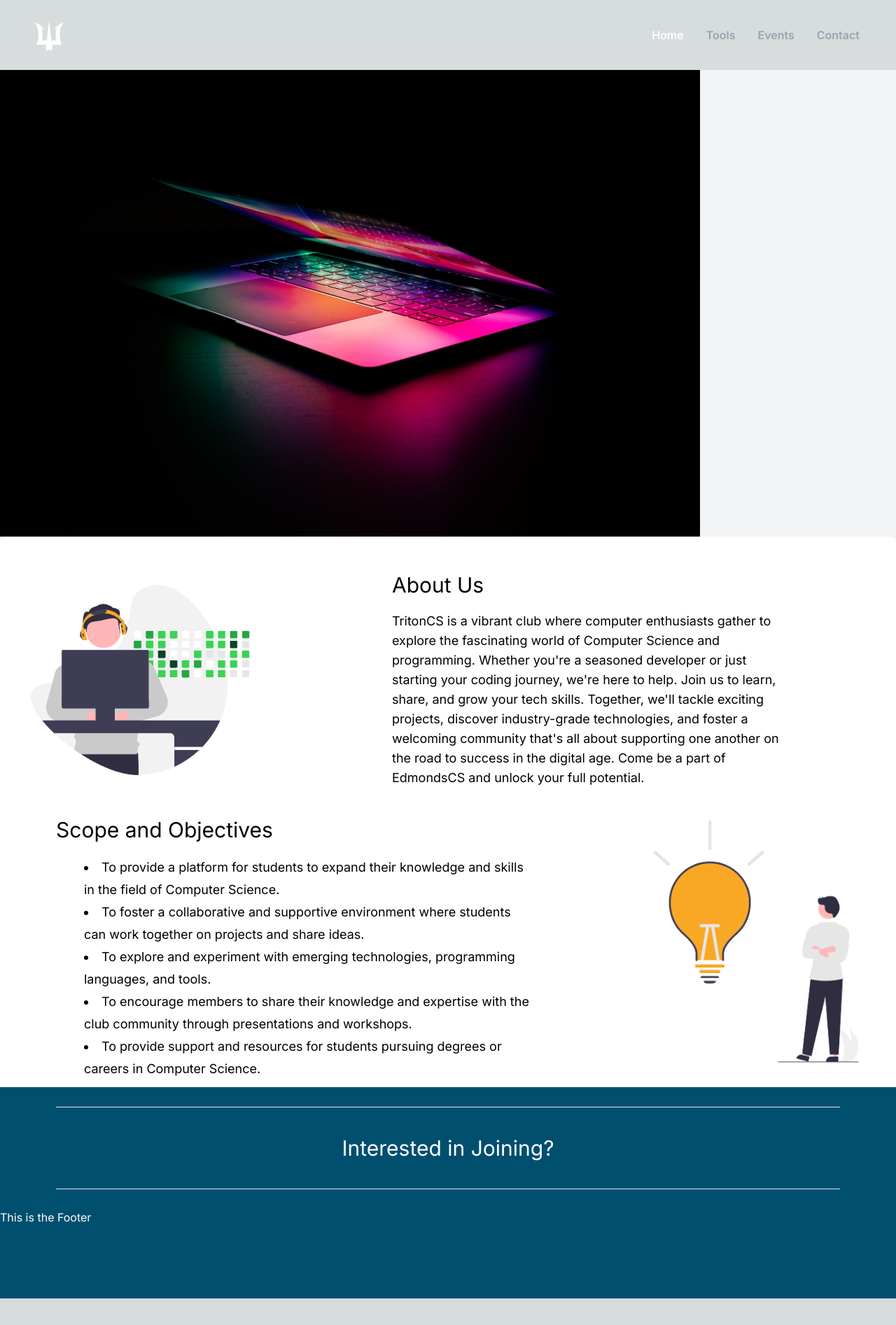
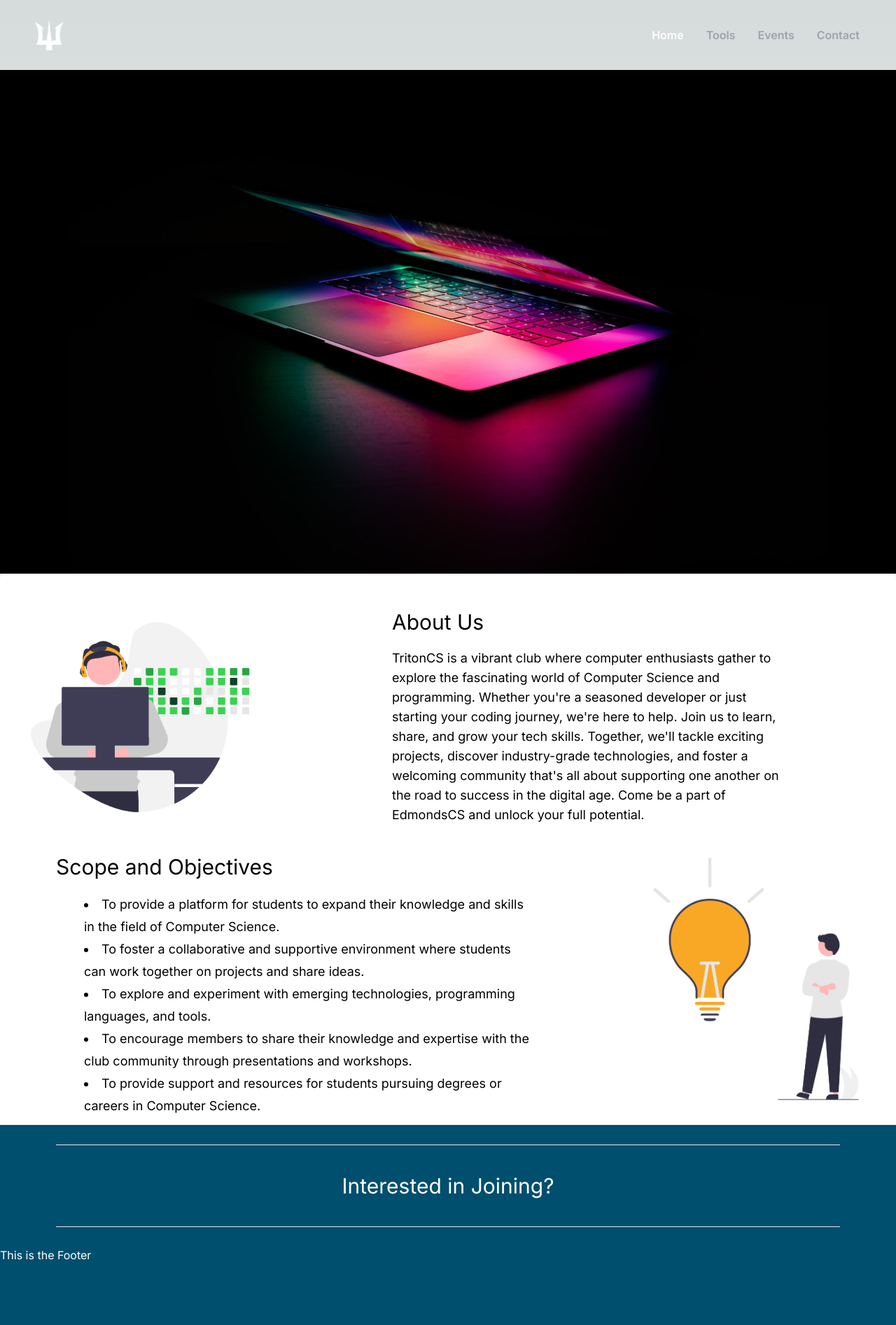
Before and after one commit to CS-FOR-CHANGE/Portfolio, a Next.js app: page / in a window 1280 px wide. Shown: the top 1894 px of the page at 70% size. Before the commit the page ends 1856 px from the top, so only its background shows below. Built offline with nearby package versions, Linux system fonts and the light colour scheme.

Commit message:
Simplify image sizing and aspect ratio of hero

```diff
--- a/src/app/page.tsx
+++ b/src/app/page.tsx
@@ -3,10 +3,9 @@ import Section from "./components/section";
 
 export default function Home() {
     return (
-        <main className="bg-offwhite text-black text-sm md:text-lg overflow-x-hidden">
-            <Image alt="hero" src={"/hero.jpg"} width={1000} height={1000} />
-
-            <div className="container pt-10 mx-auto rounded-t-lg bg-white">
+        <main className="bg-offwhite text-black text-sm md:text-lg">
+            <div className="relative aspect-video bg-[url('/hero.jpg')] bg-center bg-black bg-contain bg-no-repeat" />
+            <div className="pt-10 rounded-t-lg bg-white mx-auto">
                 <Section>
                     <Image
                         src={"/developer-activity.png"}
```
